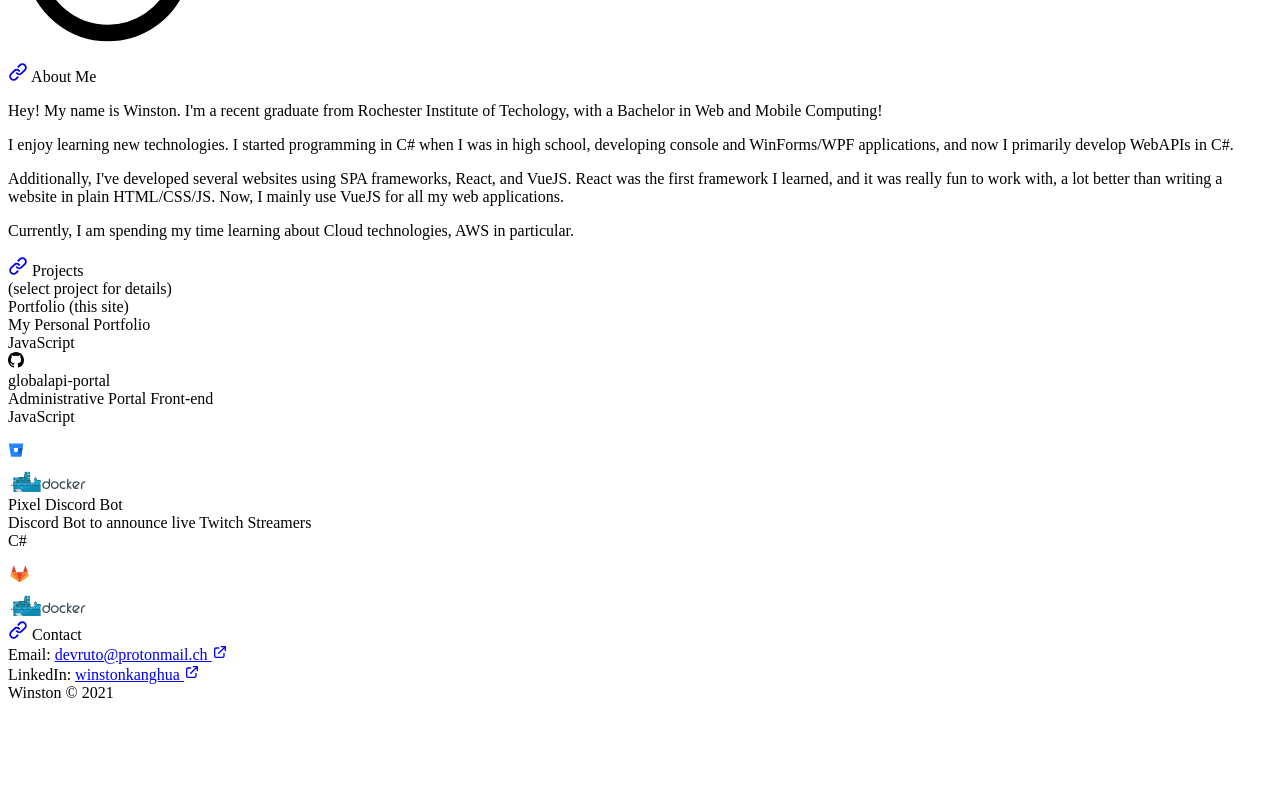
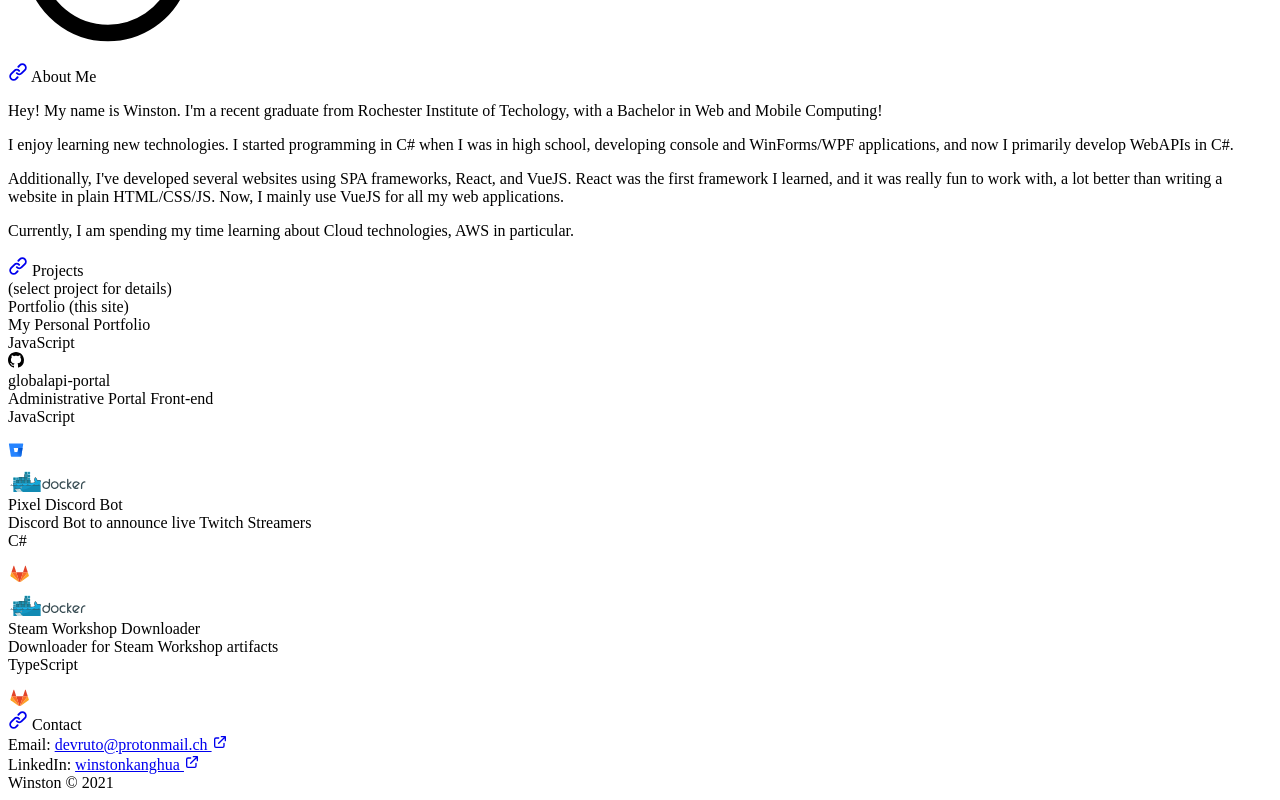
Before and after one commit to DevRuto/devruto.github.io, a Vue app: page / in a window 1280 px wide. Shown: the part 453-1253 px from the top of the page. Before the commit the page ends 1163 px from the top, so only its background shows below. Built offline with nearby package versions, Linux system fonts and the light colour scheme.

Commit message:
Add WorkshopDownloader to projects

```diff
--- a/src/components/Projects.vue
+++ b/src/components/Projects.vue
@@ -188,6 +188,26 @@ export default {
             },
           ],
         },
+        {
+          name: 'Steam Workshop Downloader',
+          link: 'https://gitlab.com/Ruto/workshopdownloader',
+          language: 'TypeScript',
+          logo: ICON_GITLAB,
+          shortDesc: 'Downloader for Steam Workshop artifacts',
+          longDesc: '',
+          tools: [
+            {
+              name: 'Vue.js',
+              link: 'https://vuejs.org/',
+              desc: 'JavaScript Framework',
+            },
+            {
+              name: 'TypeScript',
+              link: 'https://www.typescriptlang.org/',
+              desc: 'Typed language on top of JavaScript',
+            },
+          ],
+        },
       ],
     };
   },
```
